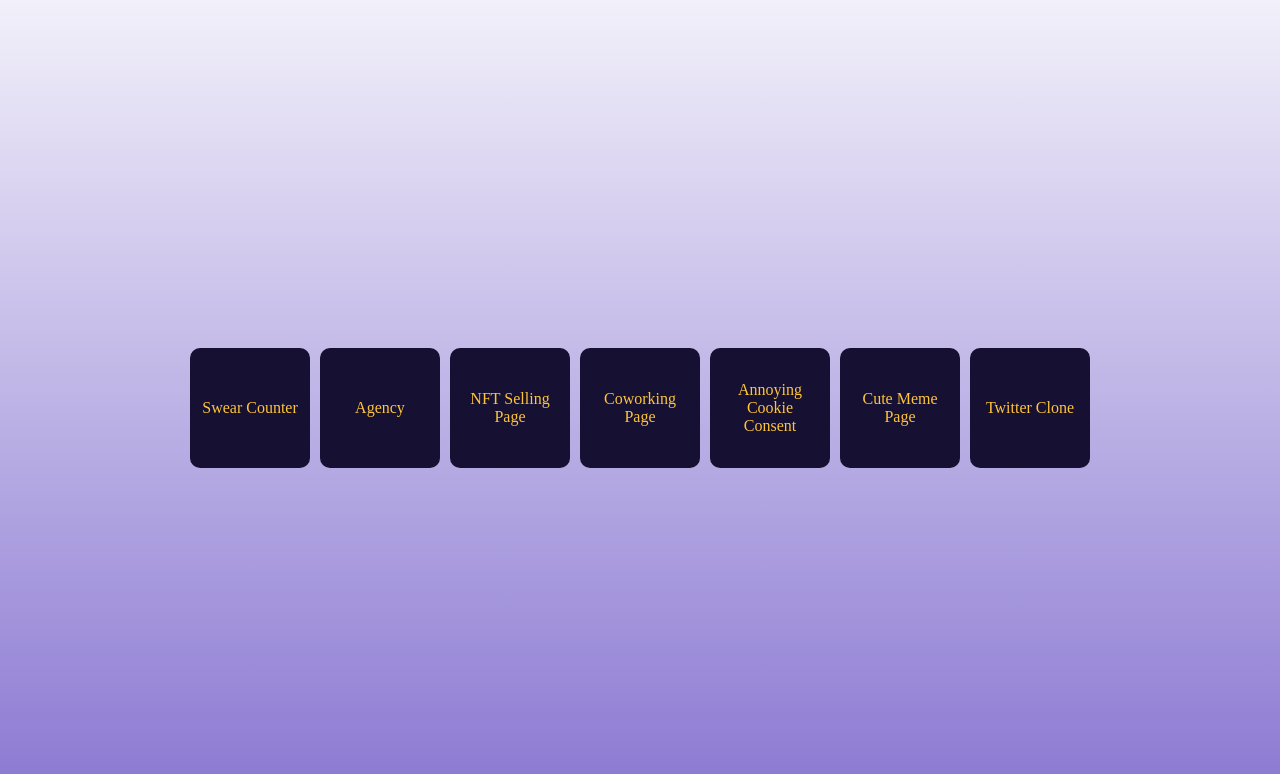
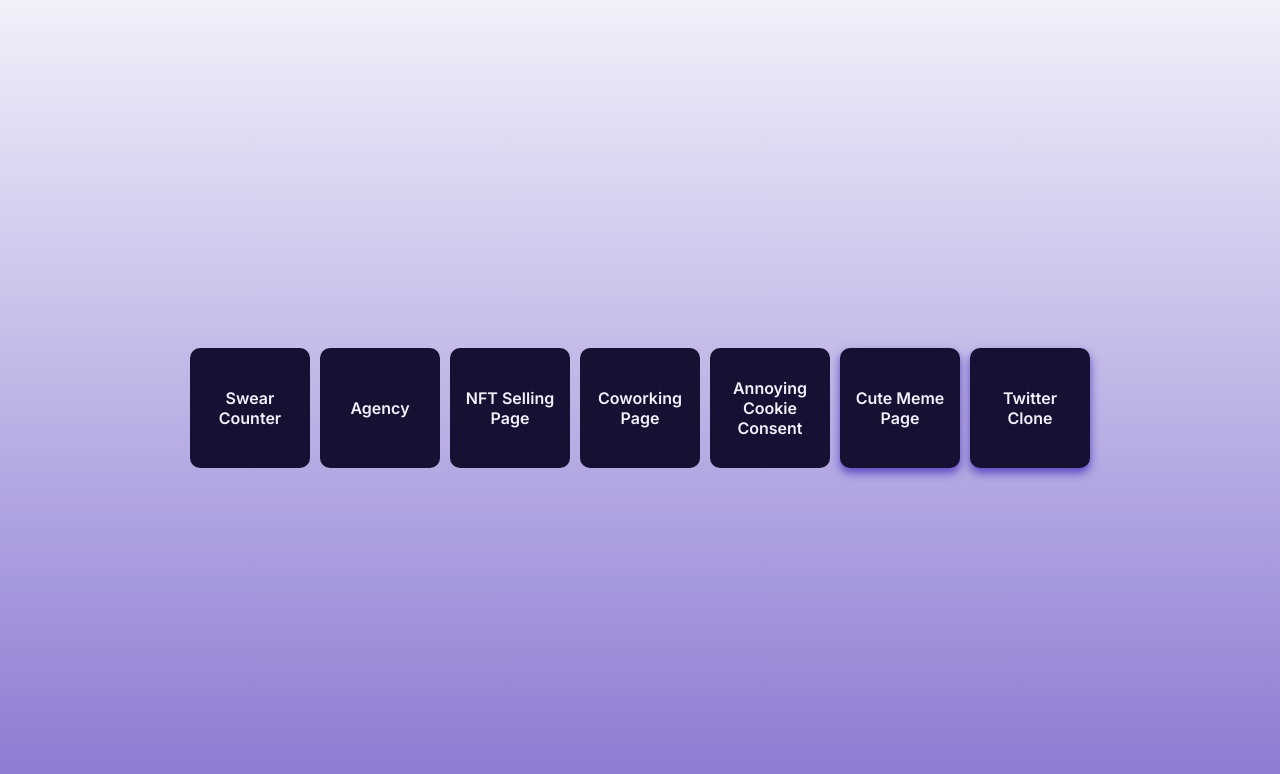
Before and after one commit to siddharthaD/SwearCounter, a website built with Vite: page index.html in a window 1280 px wide. Built offline with nearby package versions, Linux system fonts and the light colour scheme.

Commit message:
fix: corrected focus on latest projects

```diff
--- a/index.css
+++ b/index.css
@@ -4,6 +4,7 @@
     justify-content: center;
     align-items: center;
      height: 100vh;
+    font-family: 'Inter', Menlo, Monaco, Consolas, monospace, sans-serif;
 }
 nav ul{
     list-style-type: none;
@@ -36,7 +37,14 @@
     justify-content: center;
 }
 
+li:hover{
+    box-shadow: 0 0 5px 5px rgba(252,70,107,1);
+}
 a {
-    color: #FFC53A;
+    color: #F2F0FA;
     text-decoration: none;
 }
+
+.emphasize{
+    box-shadow: 0 5px 10px 0 #5D46C3;
+}
--- a/index.html
+++ b/index.html
@@ -3,7 +3,14 @@
 <head>
     <meta charset="UTF-8">
     <title>Simple HTML CSS Projects</title>
+
+    <link rel="preconnect" href="https://fonts.googleapis.com">
+    <link rel="preconnect" href="https://fonts.gstatic.com" crossorigin>
+    <link href="https://fonts.googleapis.com/css2?family=Inter:wght@600&display=swap" rel="stylesheet">
+
     <link rel="stylesheet" href="/index.css">
+
+
 </head>
 <body>
     <nav>
@@ -13,8 +20,8 @@
             <li><a href="./NFT/index.html">NFT Selling Page</a> </li>
             <li><a href="./CoWorking/index.html">Coworking Page</a></li>
             <li><a href="./cookieconsent/cookie.html">Annoying Cookie Consent</a></li>
-            <li><a href="./meme/index.html">Cute Meme Page</a></li>
-            <li><a href="./twimba/index.html">Twitter Clone</a></li>
+            <li class="emphasize"><a href="./meme/index.html">Cute Meme Page</a></li>
+            <li class="emphasize"><a href="./twimba/index.html">Twitter Clone</a></li>
         </ul>
     </nav>
 </body>
```
